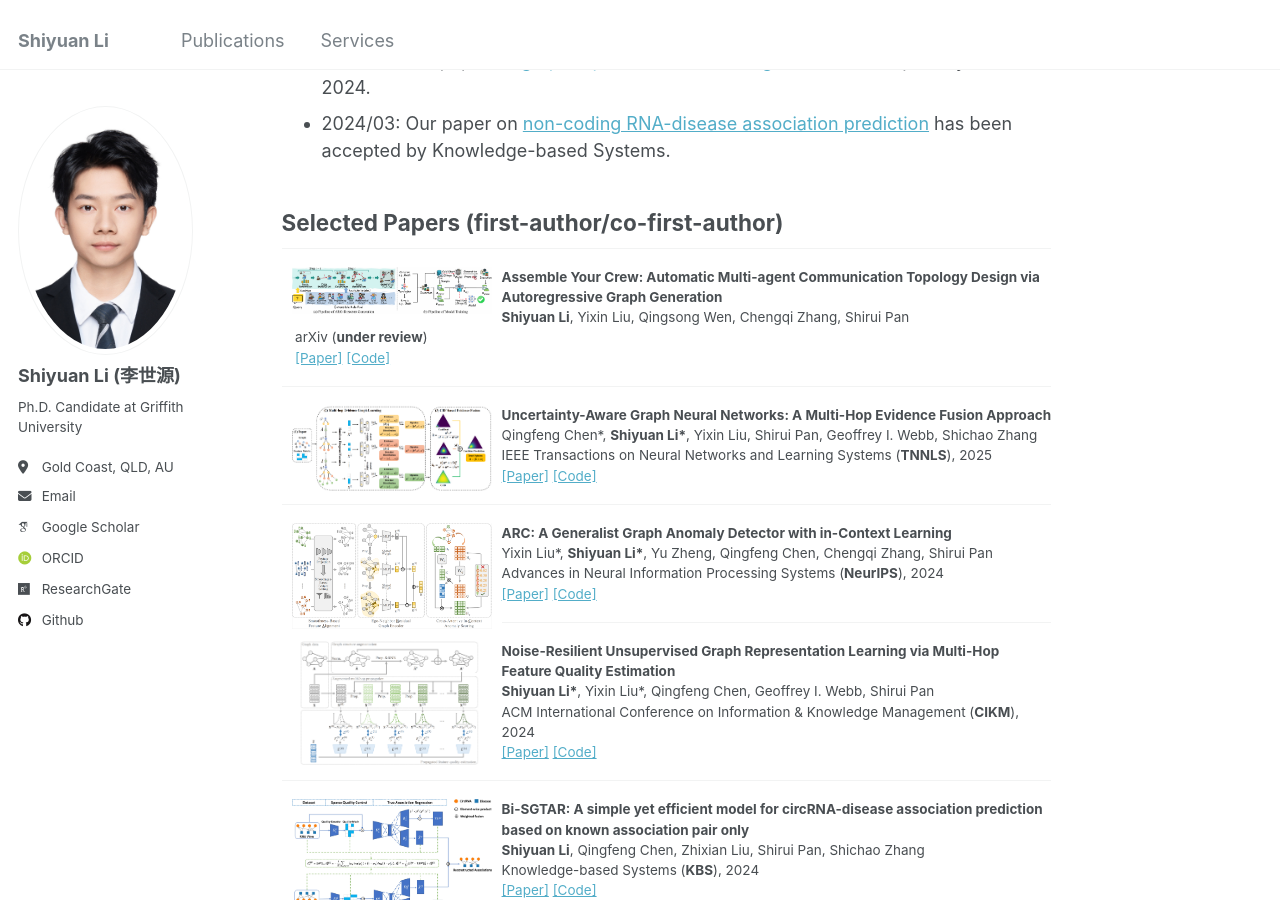
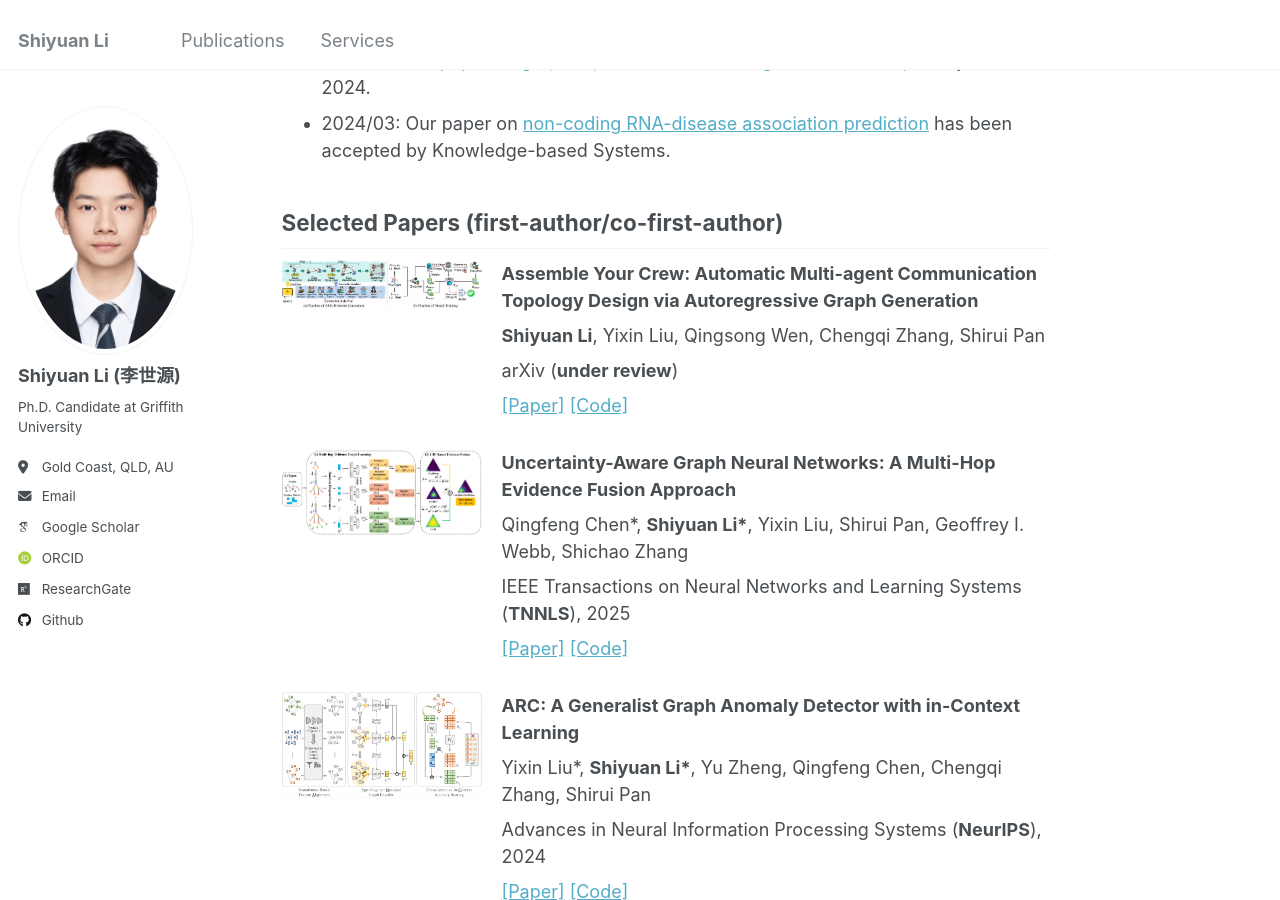
Before and after one commit to Shiy-Li/Shiy-Li.github.io, a Jekyll site: the page built from _pages/about.md, in a window 1280 px wide and 900 px high, scrolled down 617 px. Built offline with Jekyll 4.4.1, drawn with Linux system fonts in a browser that asks for light colours; some web fonts are replaced.

Commit message:
Update about.md

```diff
--- a/_pages/about.md
+++ b/_pages/about.md
@@ -25,68 +25,80 @@ News
 Selected Papers (first-author/co-first-author)
 ------
 
-<dl>
-  <dt><img align="left" width="200" hspace="10"  wspace="20" src="/images/ARG-Designer.jpg"></dt>
-  <dd><strong>Assemble Your Crew: Automatic Multi-agent Communication Topology Design via Autoregressive Graph Generation</strong></dd>
-  <dd><strong>Shiyuan Li</strong>, Yixin Liu, Qingsong Wen, Chengqi Zhang, Shirui Pan</dd>
-  <dd> arXiv (<strong>under review</strong>)</dd>
-  <dd>
-    <a href="https://arxiv.org/pdf/2507.18224">[Paper]</a>
-    <a href="https://github.com/shiy-li/ARG-Designer">[Code]</a>
-  </dd>
-</dl>
+<div style="display: flex; align-items: flex-start; margin-bottom: 30px;">
+  <div style="flex: 0 0 200px; margin-right: 20px;">
+    <img src="/images/ARG-Designer.jpg" style="width: 200px; height: auto;">
+  </div>
+  <div style="flex: 1;">
+    <div style="margin-bottom: 8px;"><strong>Assemble Your Crew: Automatic Multi-agent Communication Topology Design via Autoregressive Graph Generation</strong></div>
+    <div style="margin-bottom: 8px;"><strong>Shiyuan Li</strong>, Yixin Liu, Qingsong Wen, Chengqi Zhang, Shirui Pan</div>
+    <div style="margin-bottom: 8px;">arXiv (<strong>under review</strong>)</div>
+    <div>
+      <a href="https://arxiv.org/pdf/2507.18224">[Paper]</a>
+      <a href="https://github.com/shiy-li/ARG-Designer">[Code]</a>
+    </div>
+  </div>
+</div>
 
----
+<div style="display: flex; align-items: flex-start; margin-bottom: 30px;">
+  <div style="flex: 0 0 200px; margin-right: 20px;">
+    <img src="/images/EFGNN.jpg" style="width: 200px; height: auto;">
+  </div>
+  <div style="flex: 1;">
+    <div style="margin-bottom: 8px;"><strong>Uncertainty-Aware Graph Neural Networks: A Multi-Hop Evidence Fusion Approach</strong></div>
+    <div style="margin-bottom: 8px;">Qingfeng Chen*, <strong>Shiyuan Li*</strong>, Yixin Liu, Shirui Pan, Geoffrey I. Webb, Shichao Zhang</div>
+    <div style="margin-bottom: 8px;">IEEE Transactions on Neural Networks and Learning Systems (<strong>TNNLS</strong>), 2025</div>
+    <div>
+      <a href="https://arxiv.org/pdf/2506.13083">[Paper]</a>
+      <a href="https://github.com/shiy-li/EFGNN">[Code]</a>
+    </div>
+  </div>
+</div>
 
-<dl>
-  <dt><img align="left" width="200" hspace="10"  wspace="20" src="/images/EFGNN.jpg"></dt>
-  <dd><strong>Uncertainty-Aware Graph Neural Networks: A Multi-Hop Evidence Fusion Approach</strong></dd>
-  <dd>Qingfeng Chen*, <strong>Shiyuan Li*</strong>, Yixin Liu, Shirui Pan, Geoffrey I. Webb, Shichao Zhang</dd>
-  <dd> IEEE Transactions on Neural Networks and Learning Systems (<strong>TNNLS</strong>), 2025</dd>
-  <dd>
-    <a href="https://arxiv.org/pdf/2506.13083">[Paper]</a>
-    <a href="https://github.com/shiy-li/EFGNN">[Code]</a>
-  </dd>
-</dl>
+<div style="display: flex; align-items: flex-start; margin-bottom: 30px;">
+  <div style="flex: 0 0 200px; margin-right: 20px;">
+    <img src="/images/arc.jpg" style="width: 200px; height: auto;">
+  </div>
+  <div style="flex: 1;">
+    <div style="margin-bottom: 8px;"><strong>ARC: A Generalist Graph Anomaly Detector with in-Context Learning</strong></div>
+    <div style="margin-bottom: 8px;">Yixin Liu*, <strong>Shiyuan Li*</strong>, Yu Zheng, Qingfeng Chen, Chengqi Zhang, Shirui Pan</div>
+    <div style="margin-bottom: 8px;">Advances in Neural Information Processing Systems (<strong>NeurIPS</strong>), 2024</div>
+    <div>
+      <a href="https://arxiv.org/pdf/2405.16771">[Paper]</a>
+      <a href="https://github.com/shiy-li/ARC">[Code]</a>
+    </div>
+  </div>
+</div>
 
----
+<div style="display: flex; align-items: flex-start; margin-bottom: 30px;">
+  <div style="flex: 0 0 200px; margin-right: 20px;">
+    <img src="/images/pipeline.png" style="width: 200px; height: auto;">
+  </div>
+  <div style="flex: 1;">
+    <div style="margin-bottom: 8px;"><strong>Noise-Resilient Unsupervised Graph Representation Learning via Multi-Hop Feature Quality Estimation</strong></div>
+    <div style="margin-bottom: 8px;"><strong>Shiyuan Li*</strong>, Yixin Liu*, Qingfeng Chen, Geoffrey I. Webb, Shirui Pan</div>
+    <div style="margin-bottom: 8px;">ACM International Conference on Information & Knowledge Management (<strong>CIKM</strong>), 2024</div>
+    <div>
+      <a href="https://dl.acm.org/doi/abs/10.1145/3627673.3679758">[Paper]</a>
+      <a href="https://github.com/shiy-li/MQE">[Code]</a>
+    </div>
+  </div>
+</div>
 
-<dl>
-  <dt><img align="left" width="200" hspace="10"  wspace="20" src="/images/arc.jpg"></dt>
-  <dd><strong>ARC: A Generalist Graph Anomaly Detector with in-Context Learning</strong></dd>
-  <dd>Yixin Liu*, <strong>Shiyuan Li*</strong>, Yu Zheng, Qingfeng Chen, Chengqi Zhang, Shirui Pan</dd>
-  <dd> Advances in Neural Information Processing Systems (<strong>NeurIPS</strong>), 2024</dd>
-  <dd>
-    <a href="https://arxiv.org/pdf/2405.16771">[Paper]</a>
-    <a href="https://github.com/shiy-li/ARC">[Code]</a>
-  </dd>
-</dl>
-
----
-
-<dl>
-  <dt><img align="left" width="200" hspace="10"  wspace="20" src="/images/pipeline.png"></dt>
-  <dd><strong>Noise-Resilient Unsupervised Graph Representation Learning via Multi-Hop Feature Quality Estimation</strong></dd>
-  <dd><strong>Shiyuan Li*</strong>, Yixin Liu*, Qingfeng Chen, Geoffrey I. Webb, Shirui Pan</dd>
-  <dd> ACM International Conference on Information & Knowledge Management (<strong>CIKM</strong>), 2024</dd>
-  <dd>
-    <a href="https://dl.acm.org/doi/abs/10.1145/3627673.3679758">[Paper]</a>
-    <a href="https://github.com/shiy-li/MQE">[Code]</a>
-  </dd>
-</dl>
-
----
-
-<dl>
-  <dt><img align="left" width="200" hspace="10" wspace="20" src="/images/bi-sgtar.jpg"></dt>
-  <dd><strong>Bi-SGTAR: A simple yet efficient model for circRNA-disease association prediction based on known association pair only</strong></dd>
-  <dd><strong>Shiyuan Li</strong>, Qingfeng Chen, Zhixian Liu, Shirui Pan, Shichao Zhang</dd>
-  <dd> Knowledge-based Systems (<strong>KBS</strong>), 2024</dd>
-  <dd>
-   <a href="https://www.sciencedirect.com/science/article/pii/S0950705124002570">[Paper]</a>
-   <a href="https://github.com/Shiy-Li/Bi-SGTAR">[Code]</a>
-  </dd>
-</dl>
+<div style="display: flex; align-items: flex-start; margin-bottom: 30px;">
+  <div style="flex: 0 0 200px; margin-right: 20px;">
+    <img src="/images/bi-sgtar.jpg" style="width: 200px; height: auto;">
+  </div>
+  <div style="flex: 1;">
+    <div style="margin-bottom: 8px;"><strong>Bi-SGTAR: A simple yet efficient model for circRNA-disease association prediction based on known association pair only</strong></div>
+    <div style="margin-bottom: 8px;"><strong>Shiyuan Li</strong>, Qingfeng Chen, Zhixian Liu, Shirui Pan, Shichao Zhang</div>
+    <div style="margin-bottom: 8px;">Knowledge-based Systems (<strong>KBS</strong>), 2024</div>
+    <div>
+      <a href="https://www.sciencedirect.com/science/article/pii/S0950705124002570">[Paper]</a>
+      <a href="https://github.com/Shiy-Li/Bi-SGTAR">[Code]</a>
+    </div>
+  </div>
+</div>
 
 
 Awards
```
